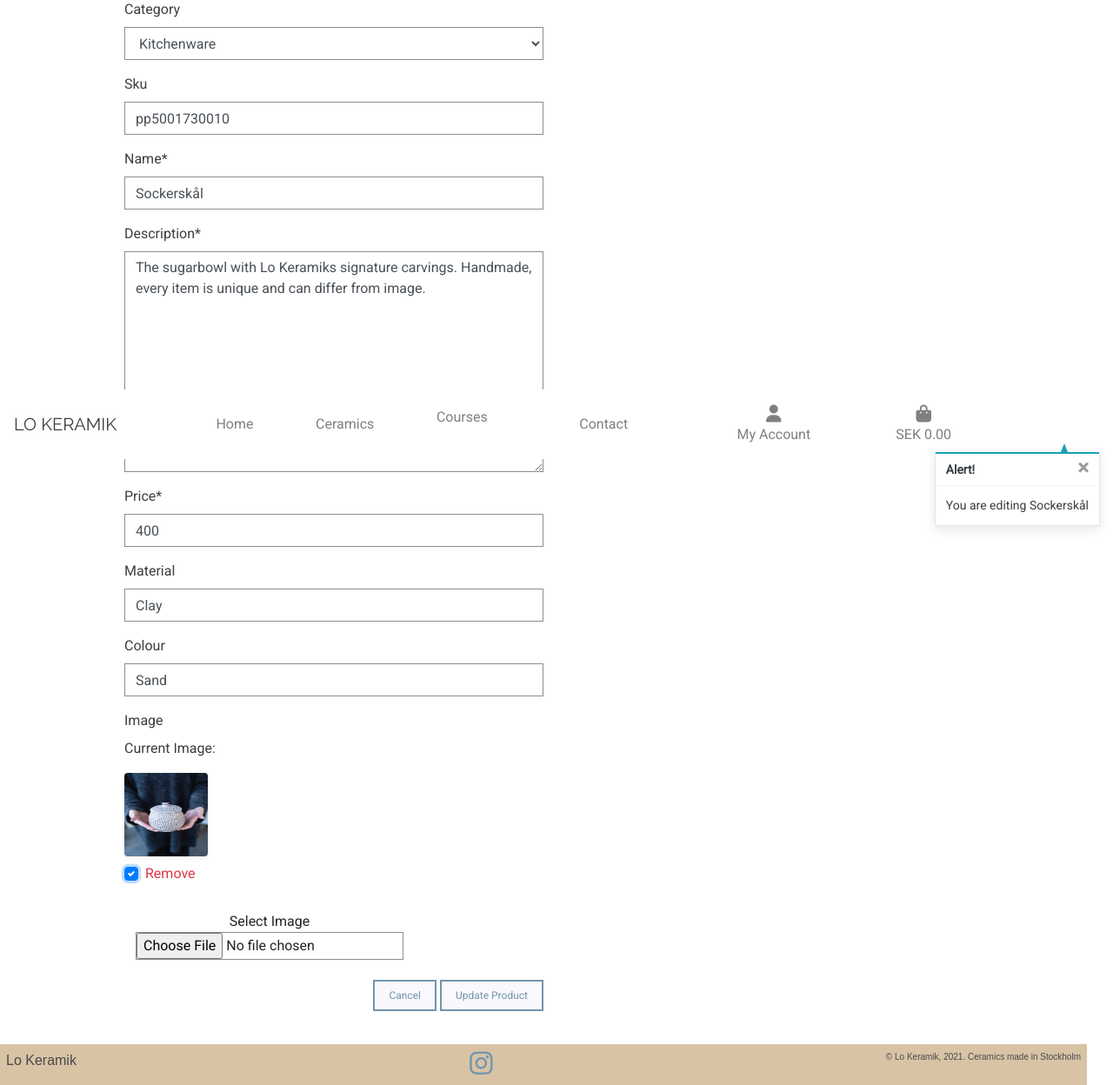
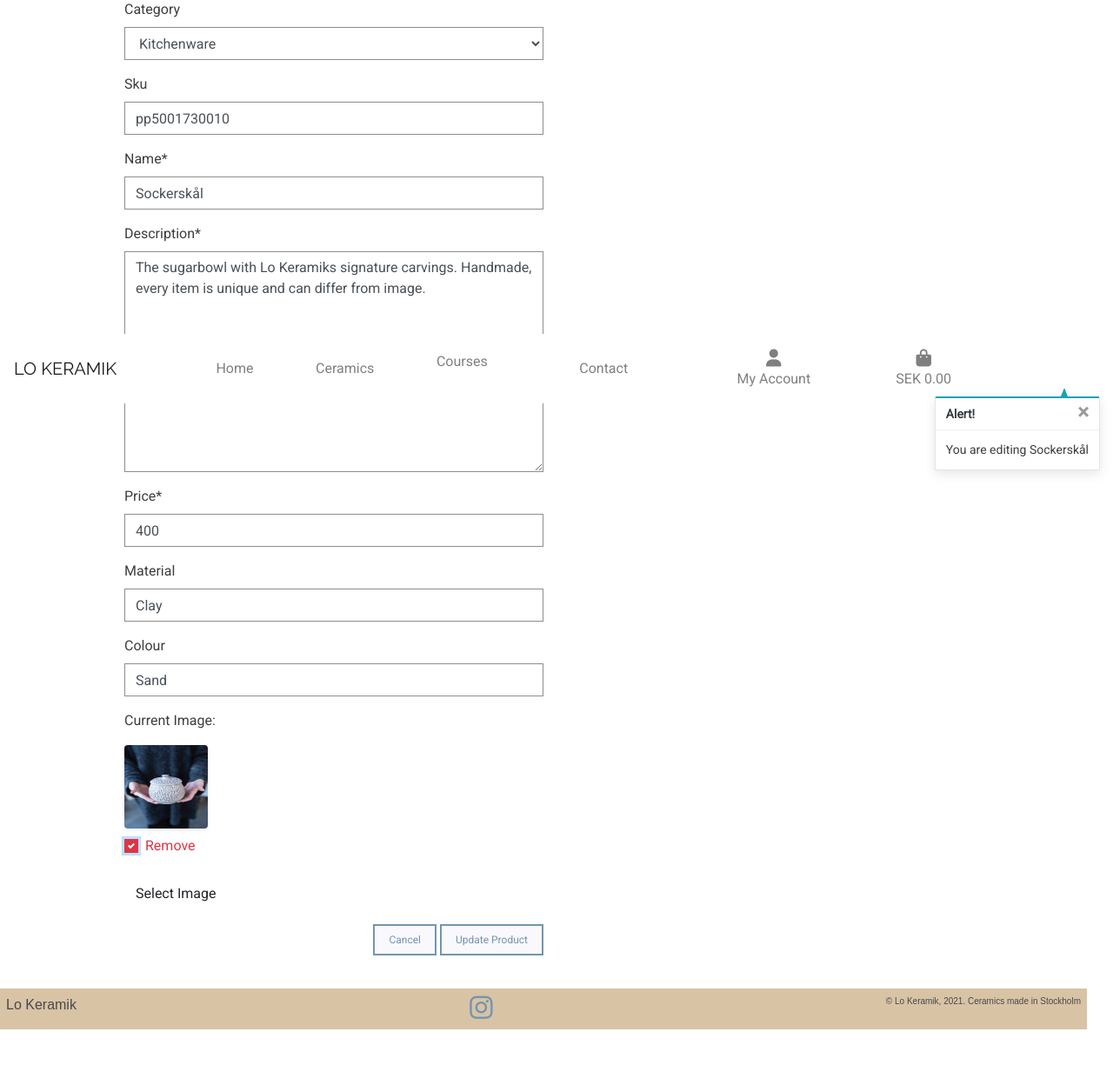
Before and after one commit to Natte-Z/LoKeramik, a Django app: page /products/edit/3/ in a window 1280 px wide, after a click on "Remove". Shown: the part 317-1565 px from the top of the page at 87% size. After the commit the page ends 1501 px from the top, so only its background shows below. Run offline with Django 3.2, Linux system fonts and the light colour scheme; the visitor is signed in with stand-in values (Sample User, id 1); data comes from the database, SQL or seed files in the repository; some libraries are stand-ins or nearby versions.

Commit message:
product admin - fixing image field update

```diff
--- a/products/templates/products/edit_product.html
+++ b/products/templates/products/edit_product.html
@@ -27,7 +27,13 @@
             <div class="col-12 col-md-6">
                 <form method="POST" action="{% url 'edit_product' product.id %}" class="form mb-2" enctype="multipart/form-data">
                     {% csrf_token %}
-                    {{ form | crispy }}
+                    {% for field in form %}
+                        {% if field.name != 'image' %}
+                            {{ field | as_crispy_field }}
+                        {% else %}
+                            {{ field }}
+                        {% endif %}
+                    {% endfor %}
                     <div class="text-right">
                         <a class="btn buttonContact rounded-0" href="{% url 'products' %}">Cancel</a>
                         <button class="btn buttonContact rounded-0" type="submit">Update Product</button>
@@ -37,3 +43,13 @@
         </div>
     </div>
 {% endblock %}
+
+{% block postloadjs %}
+    {{ block.super }}
+    <script type="text/javascript">
+        $('#new-image').change(function() {
+            var file = $('#new-image')[0].files[0];
+            $('#filename').text(`Image will be set to: ${file.name}`);
+        });
+    </script>
+{% endblock %}
--- a/static/css/base.css
+++ b/static/css/base.css
@@ -27,14 +27,14 @@ body {
 }
 
 
-/* ---
+
 .shop-now-button:hover,
 .shop-now-button:active,
 .shop-now-button:focus,
 .btn-black:hover,
 .btn-black:active,
 .btn-black:focus {
-    background: #222;
+    background: #3d3d3f;
     color: white;
 }
 
@@ -423,6 +423,34 @@ input[name='q']::placeholder {
 	color: #7395AE; /* text-info */
 }
 
+/* Product Form */
+
+.btn-file {
+    position: relative;
+    overflow: hidden;
+}
+
+.btn-file input[type="file"] {
+    position: absolute;
+    top: 0;
+    right: 0;
+    min-width: 100%;
+    min-height: 100%;
+    opacity: 0;
+    cursor: pointer;
+}
+
+.custom-checkbox .custom-control-label::before {
+    border-radius: 0;
+    border-color: #dc3545;
+}
+
+.custom-checkbox .custom-control-input:checked~.custom-control-label::before {
+    background-color: #dc3545;
+    border-color: #dc3545;
+    border-radius: 0;
+}
+
 /* fixed top navbar only on medium and up */
 @media (min-width: 992px) {
     .fixed-top-desktop-only {
```
Also changed, not shown: products/templates/products/add_product.html (+17 -1 lines), media/PNG_image_LGm3ppt.png (added), media/PNG_image_QRDHkCa.png (added).
